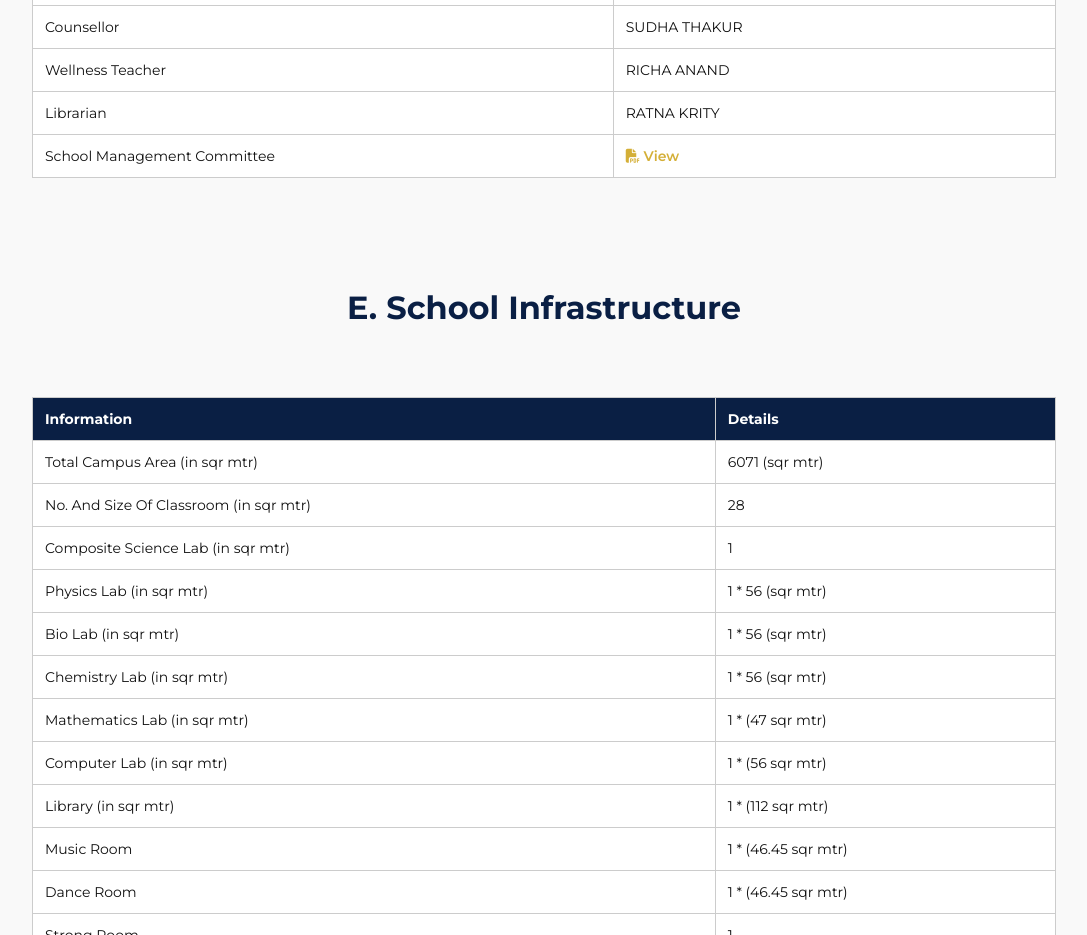
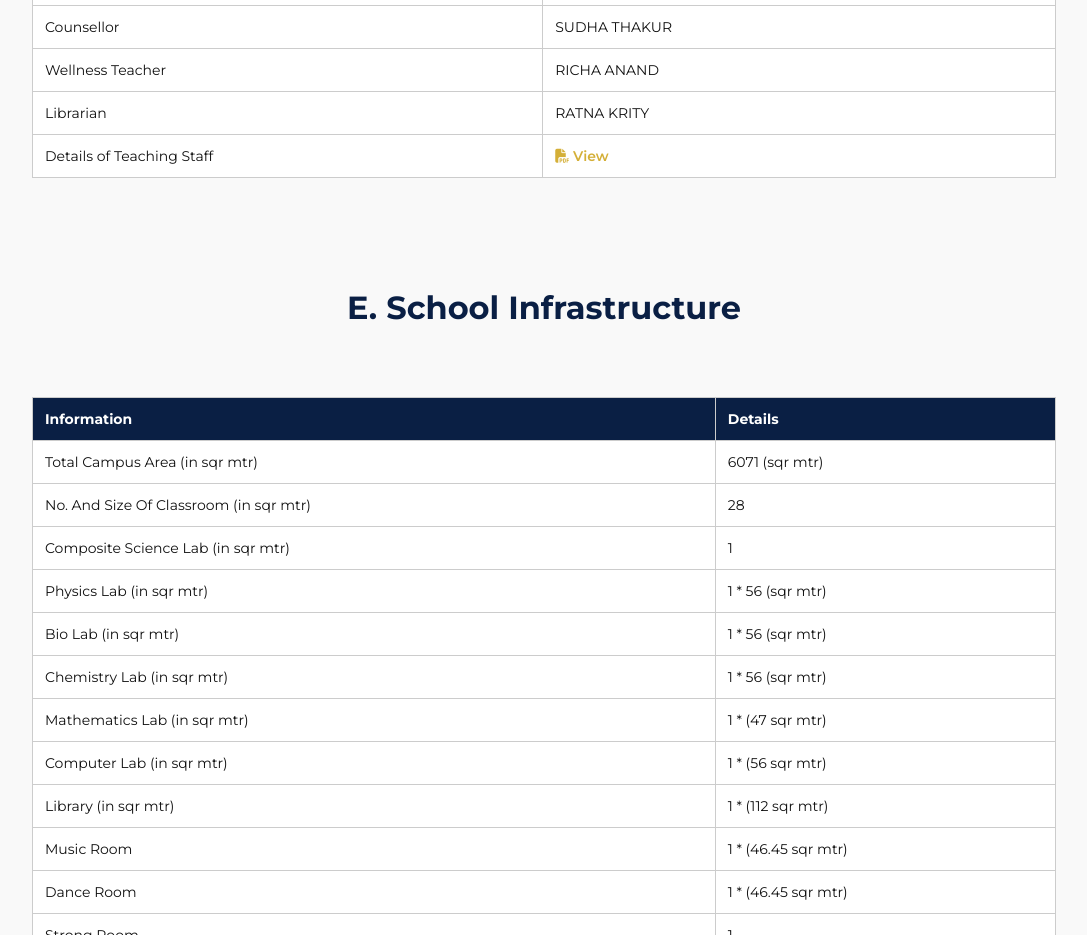
Before and after one commit to CodexShinobi/New-Horizon-Public-School-Website, a plain HTML site: page mandatory.html in a window 1280 px wide. Shown: the part 3520-4455 px from the top of the page, without its empty margins (96-1183 px from the left). Drawn offline with nearby package versions, Linux system fonts and the light colour scheme.

Commit message:
Update table entry for teaching staff details

```diff
--- a/mandatory.html
+++ b/mandatory.html
@@ -804,7 +804,7 @@
             <td>RATNA KRITY</td>
           </tr>
              <tr>
-            <td>School Management Committee</td>
+            <td>Details of Teaching Staff</td>
             <td>
               <a
                 href="./assets/pdf/TEACHERS DETAILS.pdf"
```
